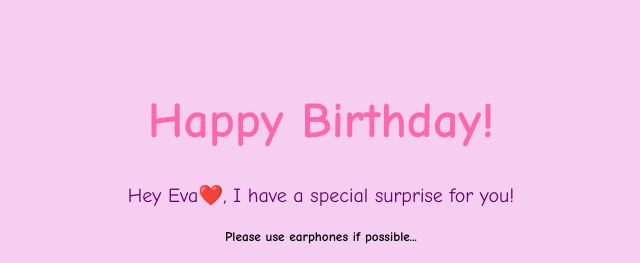
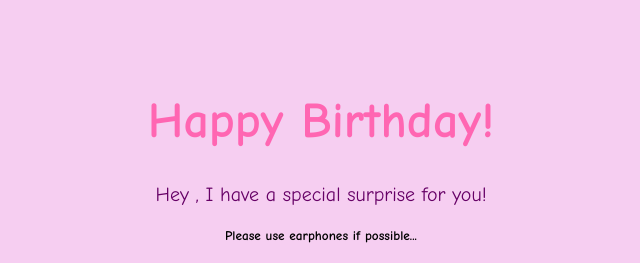
Before and after one commit to manavraj06268/BD2, a plain HTML site: page index1.html in a window 1280 px wide. Shown: the top 263 px of the page, without its empty margins (319-959 px from the left). Drawn offline with Linux system fonts and the light colour scheme.

Commit message:
Update index1.html

```diff
--- a/index1.html
+++ b/index1.html
@@ -83,7 +83,7 @@
         </audio>
 
         <h1>Happy Birthday!</h1>
-        <p>Hey Eva❤️, I have a special surprise for you!</p>
+        <p>Hey , I have a special surprise for you!</p>
         <h5>Please use earphones if possible...</h5>
 
         <button id="surprise-btn" onclick="revealSurprise()">Click for Surprise!</button>
```
